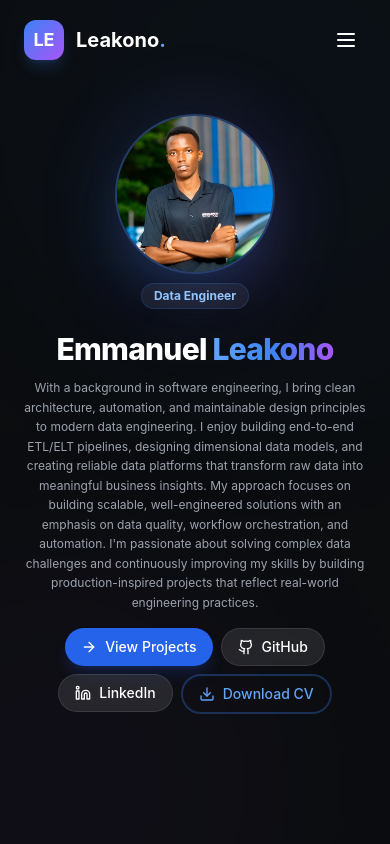
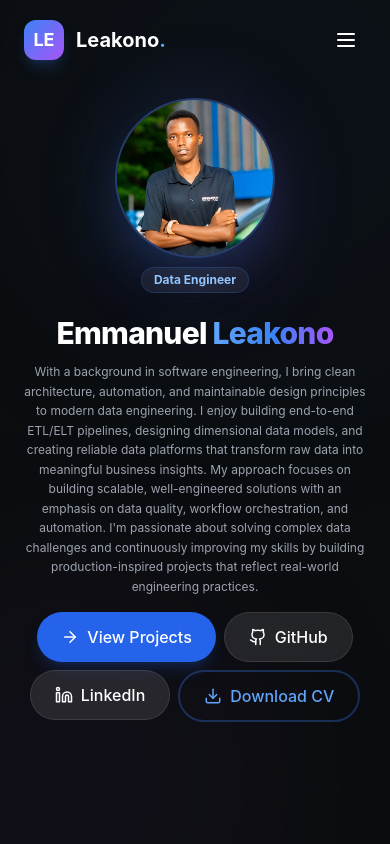
Before and after one commit to LEAKONO/leakono_portfolio, a React (Vite) app: page /#/ in a window 390 px wide. Shown: the top 844 px of the page. Built offline with nearby package versions, Linux system fonts and the light colour scheme.

Commit message:
style(hero): Optimize top spacing and improve mobile layout

```diff
--- a/src/components/sections/Hero.tsx
+++ b/src/components/sections/Hero.tsx
@@ -69,7 +69,7 @@ export const Hero: React.FC = () => {
         <div className="absolute w-[500px] h-[500px] bg-purple-500/20 rounded-full blur-[100px] -bottom-48 -left-48 animate-pulse-slow animation-delay-200" />
       </div>
 
-      <div className="relative z-10 max-w-7xl mx-auto w-full pt-4 pb-8 md:py-12 lg:py-20">
+      <div className="relative z-10 max-w-7xl mx-auto w-full pt-2 pb-8 md:py-12 lg:py-20">
         <motion.div
           initial={{ opacity: 0 }}
           animate={{ opacity: 1 }}
@@ -104,10 +104,9 @@ export const Hero: React.FC = () => {
 
           {/* Left Content - Comes after image on mobile */}
           <div className="flex-1 space-y-3 md:space-y-4 lg:space-y-6 text-center lg:text-left">
-            <h1 className="hero-title text-3xl sm:text-4xl md:text-5xl lg:text-7xl font-extrabold tracking-tight leading-[1.1]">
+             <h1 className="hero-title text-3xl sm:text-4xl md:text-5xl lg:text-7xl font-extrabold tracking-tight leading-[1.1]">
               <span className="text-white">Emmanuel</span>{' '}
               <span className="gradient-text">Leakono</span>
-
             </h1>
 
             <p className="hero-subtitle text-xs sm:text-sm md:text-base text-gray-400 max-w-lg mx-auto lg:mx-0 leading-relaxed border-l-0 lg:border-l-2 border-blue-400/30 lg:pl-4">
@@ -115,7 +114,7 @@ export const Hero: React.FC = () => {
             </p>
 
             <div className="hero-cta flex flex-wrap gap-2 md:gap-3 lg:gap-4 pt-1 md:pt-2 lg:pt-4 justify-center lg:justify-start">
-              <Button size="sm" onClick={scrollToProjects} icon={<ArrowRight size={16} />}>
+              <Button onClick={scrollToProjects} icon={<ArrowRight size={18} />}>
                 View Projects
               </Button>
               <a
@@ -123,7 +122,7 @@ export const Hero: React.FC = () => {
                 target="_blank"
                 rel="noopener noreferrer"
               >
-                <Button size="sm" variant="secondary" icon={<Github size={16} />}>
+                <Button variant="secondary" icon={<Github size={18} />}>
                   GitHub
                 </Button>
               </a>
@@ -132,7 +131,7 @@ export const Hero: React.FC = () => {
                 target="_blank"
                 rel="noopener noreferrer"
               >
-                <Button size="sm" variant="secondary" icon={<Linkedin size={16} />}>
+                <Button variant="secondary" icon={<Linkedin size={18} />}>
                   LinkedIn
                 </Button>
               </a>
@@ -141,7 +140,7 @@ export const Hero: React.FC = () => {
                 target="_blank"
                 rel="noopener noreferrer"
               >
-                <Button size="sm" variant="outline" icon={<Download size={16} />}>
+                <Button variant="outline" icon={<Download size={18} />}>
                   Download CV
                 </Button>
               </a>
```
